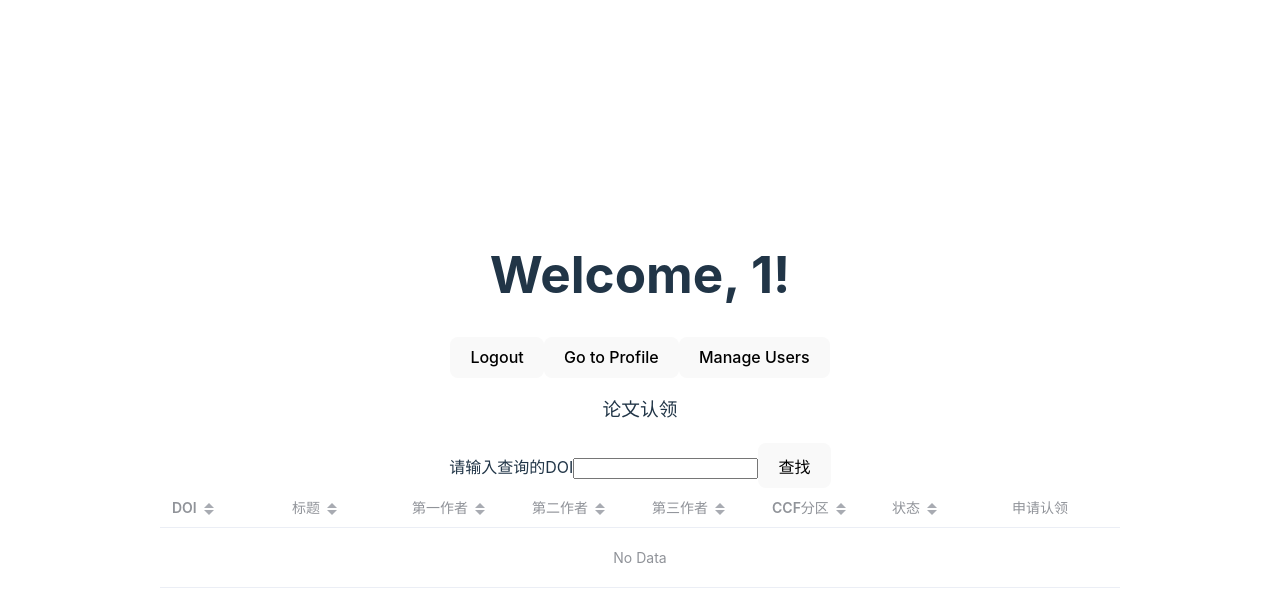
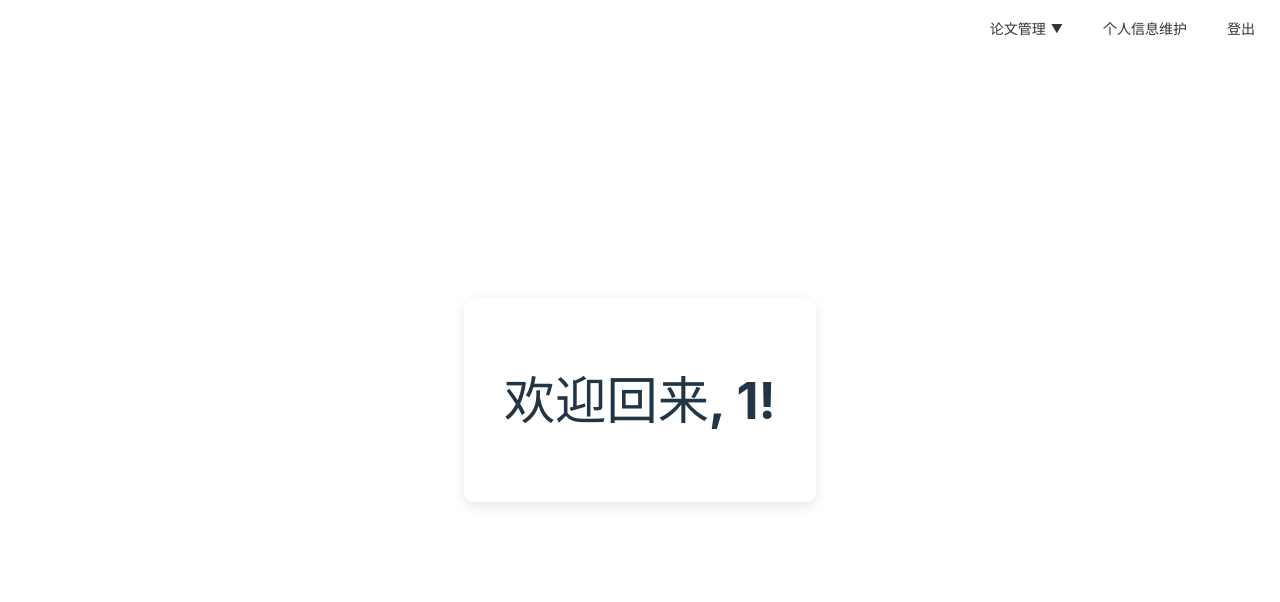
Before and after one commit to 7kax/SEProject, a Vue app: page / in a window 1280 px wide. Shown: the top 602 px of the page. Built offline with nearby package versions, Linux system fonts and the light colour scheme; sample sign-in values are in the browser's storage.

Commit message:
更新用户主页

```diff
--- a/src/views/HomeUser.vue
+++ b/src/views/HomeUser.vue
@@ -1,33 +1,153 @@
 <template>
-    <div class="home-container">
-        <h1>Welcome, {{ user?.id }}!</h1>
-        <button @click="logout">Logout</button>
-        <button @click="redirectToProfile">Go to Profile</button>
-        <button v-if="isAdmin" @click="redirectToAdmin">Manage Users</button>
+  <div class="home-container">
+    <h1>欢迎回来, {{ user?.id }}!</h1>
+
+    <div class="top-nav">
+      <el-dropdown>
+        <button class="nav-button">
+          论文管理
+          <span class="dropdown-arrow">▼</span>
+        </button>
+        <template #dropdown>
+          <el-dropdown-menu>
+            <el-dropdown-item @click="viewPapers">查看论文</el-dropdown-item>
+            <el-dropdown-item @click="addPaper">新增论文</el-dropdown-item>
+            <el-dropdown-item @click="claimPaper">认领论文</el-dropdown-item>
+            <el-dropdown-item @click="requestDeletePaper">申请删除论文</el-dropdown-item>
+          </el-dropdown-menu>
+        </template>
+      </el-dropdown>
+      <button @click="redirectToProfile" class="nav-button">个人信息维护</button>
+      <button @click="logout" class="logout-button">登出</button>
     </div>
-    <ClaimPaperForm></ClaimPaperForm>
+
+  </div>
 </template>
 
 <script lang="ts" setup>
 import { computed } from 'vue';
 import { useAuthStore } from '@/stores/auth';
-import ClaimPaperForm from '@/components/ClaimPaperForm.vue';
+import { ElDropdown, ElDropdownMenu, ElDropdownItem } from 'element-plus';
 
 const authStore = useAuthStore();
 const user = computed(() => authStore.user);
-const isAdmin = computed(() => authStore.user?.isAdmin);
 
 const logout = () => {
-    authStore.logout();
-    window.location.href = '/login';
+  authStore.logout();
+  window.location.href = '/login';
 };
 
 const redirectToProfile = () => {
-    window.location.href = '/profile';
+  window.location.href = '/profile';
 };
 
-const redirectToAdmin = () => {
-    window.location.href = '/admin';
+const viewPapers = () => {
+  // Code to navigate to or display the view papers page
 };
 
+const addPaper = () => {
+  // Code to add a new paper
+};
+
+const claimPaper = () => {
+  // Code to claim a paper
+};
+
+const requestDeletePaper = () => {
+  // Code to request paper deletion
+};
 </script>
+
+<style scoped>
+/* General Page Styling */
+body {
+  font-family: 'Roboto', sans-serif;
+  background-color: #f5f5f5;
+  margin: 0;
+  padding: 0;
+  display: flex;
+  justify-content: center;
+  align-items: center;
+  height: 100vh;
+}
+
+/* Top Right Navigation Styling */
+.top-nav {
+  position: absolute;
+  top: 10px;
+  right: 10px;
+  display: flex;
+  gap: 10px;
+}
+
+/* Button Styling for Nav Buttons with Grey Color */
+.nav-button {
+  background-color: white; /* Light grey background */
+  color: #333; /* Darker grey text */
+  border: none;
+  padding: 8px 15px;
+  cursor: pointer;
+  border-radius: 5px;
+  font-size: 14px;
+  transition: background-color 0.3s ease;
+  display: flex;
+  align-items: center;
+}
+
+.nav-button:hover {
+  background-color: #ddd; /* Darker grey on hover */
+}
+
+.nav-button .dropdown-arrow {
+  margin-left: 5px;
+  font-size: 12px;
+  color: #333; /* Matching text color */
+}
+
+/* Custom Styling for Logout Button */
+.logout-button {
+  background-color: white;
+  color: #333;
+  border: none;
+  padding: 8px 15px;
+  cursor: pointer;
+  border-radius: 5px;
+  font-size: 14px;
+  transition: background-color 0.3s ease, color 0.3s ease;
+}
+
+.logout-button:hover {
+  background-color: #888888;
+  color: white; /* White text on hover */
+}
+
+/* Dropdown Item Styling */
+.el-dropdown-menu {
+  font-family: 'Roboto', sans-serif;
+  background-color: white;
+  border: 1px solid #ddd;
+  border-radius: 5px;
+  box-shadow: 0 4px 12px rgba(0, 0, 0, 0.1);
+}
+
+.el-dropdown-item {
+  padding: 10px 15px;
+  color: #333;
+  font-size: 14px;
+  cursor: pointer;
+  transition: background-color 0.3s ease;
+}
+
+.el-dropdown-item:hover {
+  background-color: #f0f0f0;
+}
+
+/* Main Container Styling */
+.home-container {
+  text-align: center;
+  padding: 40px;
+  background-color: white;
+  border-radius: 10px;
+  box-shadow: 0 4px 12px rgba(0, 0, 0, 0.1);
+}
+</style>
```
